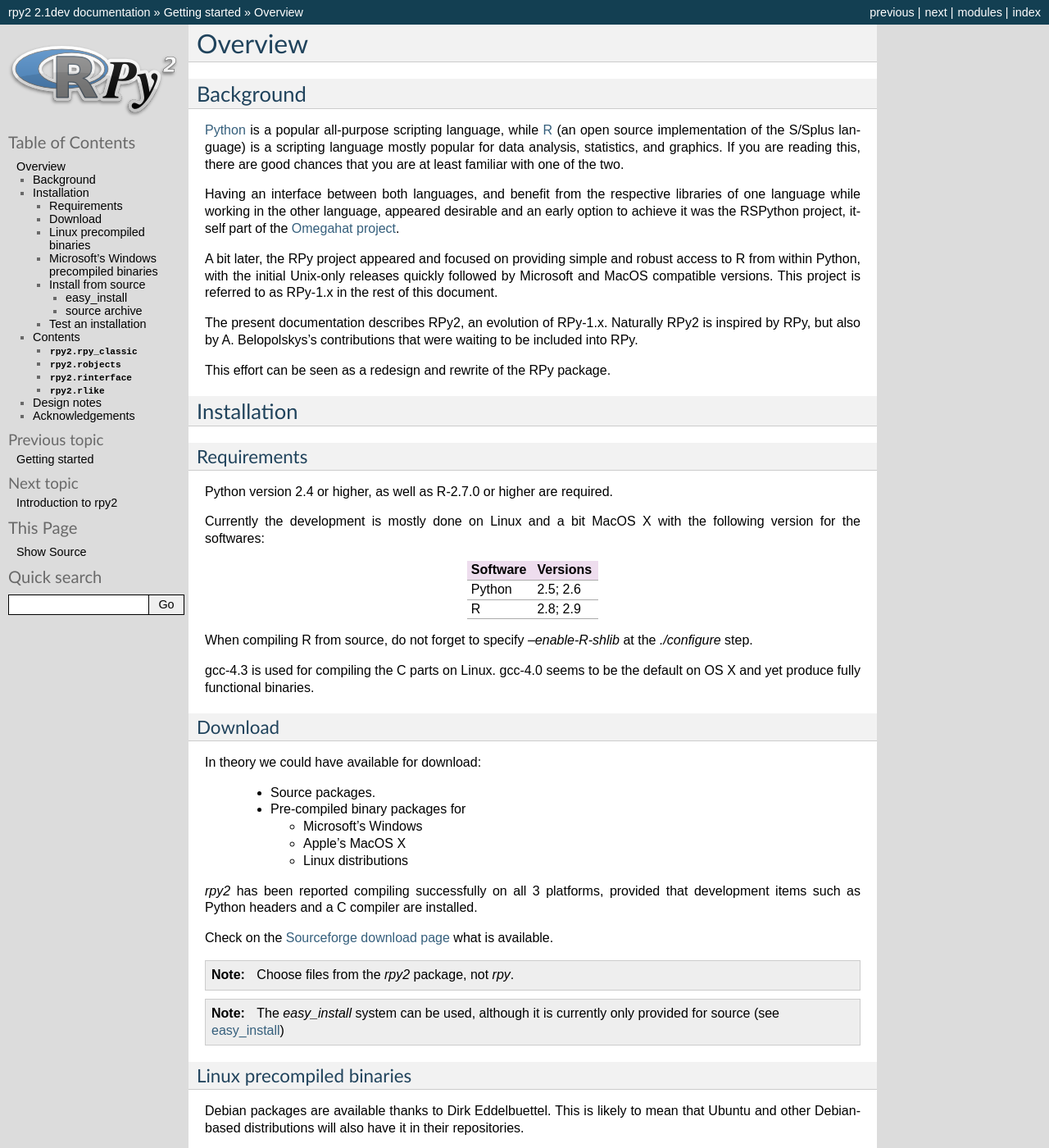
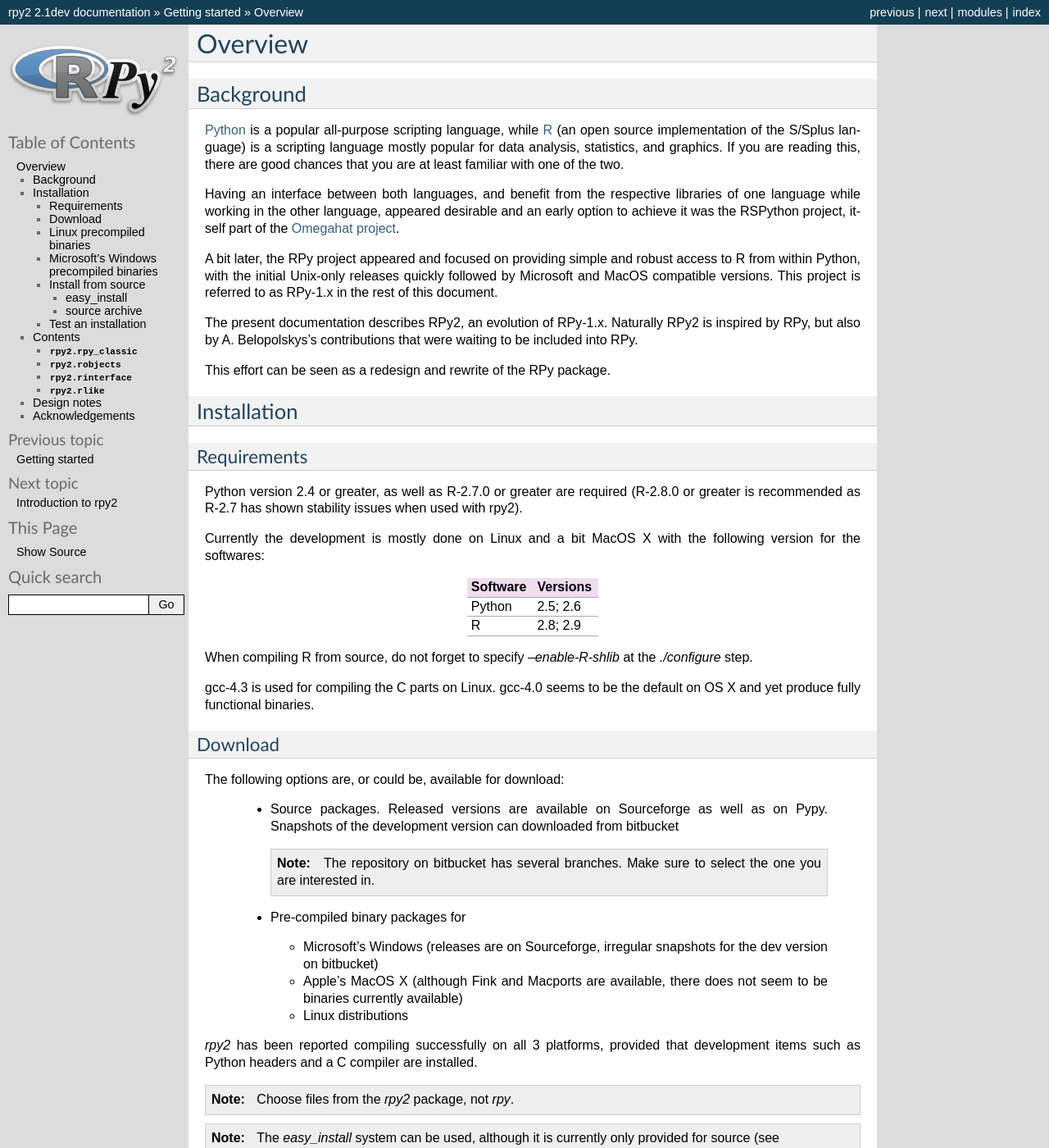
Before and after one commit to rpy2/rpy2, a Sphinx documentation site: the page built from doc/source/overview.rst, in a window 1280 px wide and 1400 px high. Shown: the whole window at 82% size. Built offline with Sphinx 7.4.7, drawn with Linux system fonts in a browser that asks for light colours; formulas are drawn with MathJax 3.

Commit message:
more on how to get rpy2
--HG--
branch : version_2.1.x

```diff
--- a/doc/source/overview.rst
+++ b/doc/source/overview.rst
@@ -43,7 +43,9 @@
 Requirements
 ------------
 
-Python version 2.4 or higher, as well as R-2.7.0 or higher are required.
+Python version 2.4 or greater, as well as R-2.7.0 or greater are required
+(R-2.8.0 or greater is recommended as R-2.7 has shown stability issues
+when used with rpy2).
 
 Currently the development is mostly done on Linux and a bit MacOS X with the
 following version for the softwares:
@@ -65,24 +67,28 @@
 Download
 --------
 
-In theory we could have available for download:
+The following options are, or could be, available for download:
 
-  * Source packages.
+  * Source packages. Released versions are available on Sourceforge as well as
+    on Pypy. Snapshots of the development version can downloaded from
+    bitbucket
+
+    .. note::
+       The repository on bitbucket has several branches. Make sure to select
+       the one you are interested in.
 
   * Pre-compiled binary packages for
 
-    * Microsoft's Windows
+    * Microsoft's Windows (releases are on Sourceforge, irregular snapshots
+      for the dev version on bitbucket)
 
-    * Apple's MacOS X
+    * Apple's MacOS X (although Fink and Macports are available, there does not
+      seem to be binaries currently available)
 
     * Linux distributions
 
 `rpy2` has been reported compiling successfully on all 3 platforms, provided
 that development items such as Python headers and a C compiler are installed.
-
-
-Check on the `Sourceforge download page <http://downloads.sourceforge.net/rpy>`_
-what is available.
 
 .. note::
    Choose files from the `rpy2` package, not `rpy`.
```
